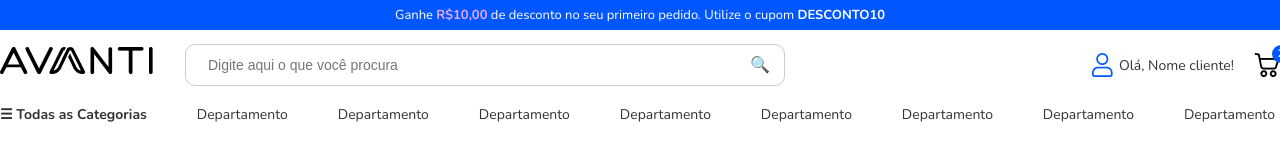
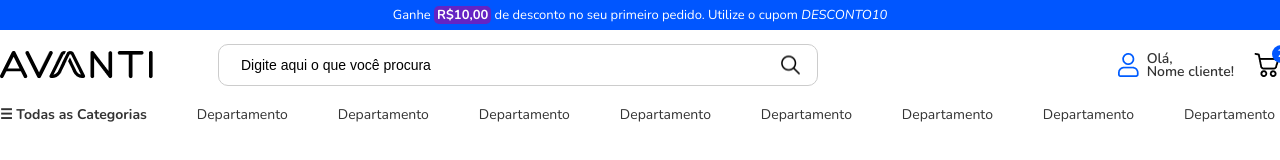
Before and after one commit to CarlosHerbertDev/site-avanti, a plain HTML site: page index3.html in a window 1280 px wide. Drawn offline with nearby package versions, Linux system fonts and the light colour scheme.

Commit message:
criando card image do header

```diff
--- a/index3.html
+++ b/index3.html
@@ -12,7 +12,7 @@
 <body>
     <header class="header">
         <div class="promo-bar">
-            Ganhe <span>R$10,00</span> de desconto no seu primeiro pedido. Utilize o cupom <strong>DESCONTO10</strong>
+            Ganhe <span>R$10,00</span> de desconto no seu primeiro pedido. Utilize o cupom <i>DESCONTO10</i>
         </div>
         <div class="container-header">
             <div class="header-top">
@@ -28,7 +28,10 @@
                 </div>
 
                 <div class="icons">
-                  <span><img src="./src/assets/perfil.png" alt="perfil-image">Olá, Nome cliente!</span>
+                  <div class="container-client">
+                    <img src="./src/assets/perfil.png" alt="perfil-image">
+                    <p><span>Olá,</span>Nome cliente!</p>
+                  </div>
                   <span class="cart"><img src="./src/assets/carrinho.png" alt="cart-image"></span>
                 </div>
               </div>
--- a/src/css/global.css
+++ b/src/css/global.css
@@ -11,6 +11,8 @@ body {
     margin: 0 auto;
     height: 100vh;
     font-family: 'Nunito', sans-serif;
+    font-size: 14px;
+    font-weight: 400;
   }
 
 
--- a/src/css/sections/header.css
+++ b/src/css/sections/header.css
@@ -11,8 +11,10 @@
 }
 
 .promo-bar span {
-  color: #e8a7ff;
-  font-weight: bold;
+  font-weight: 700;
+  background-color: #6424c4;
+  padding-inline: 3px;
+  border-radius: 5px;
 }
 
 .container-header {
@@ -39,6 +41,8 @@
   font-size: 24px;
   font-weight: bold;
   letter-spacing: 1px;
+  display: flex;
+  align-items: center;
 }
 
 .logo-container {
@@ -52,27 +56,37 @@
   max-width: 600px;
   border: 1px solid #ccc;
   border-radius: 10px;
-  margin: 0 32px;
+  margin: 0 65px;
   position: relative;
   display: flex;
   align-items: center;
 }
 
 .search-container input {
-  width: 90%;
+  width: 100%;
   margin: 12px;
   padding-inline: 10px 50px;
   font-size: 14px;
   border: none;
 }
 
+.search-container input::placeholder {
+  font-weight: 500;
+  color: #000;
+}
+
+
 .search-container input:focus {
   outline: none;
 }
 
 .search-container::after {
-  content: "🔍";
+  content: "";
+  background-image: url(../../assets/icons8-pesquisar-25.png);
+  width: 25px;
+  height: 25px;
   position: absolute;
+  cursor: pointer;
   right: 14px;
   top: 50%;
   transform: translateY(-50%);
@@ -116,6 +130,21 @@
   font-weight: bold;
 }
 
+.icons .container-client {
+  display: flex;
+  align-items: center;
+  gap: 8px;
+  width: 100%;
+}
+
+.icons .container-client p {
+  font-size: 14px;
+  font-weight: 600;
+  display: flex;
+  flex-direction: column;
+  align-items: start;
+  line-height: 13px;
+}
 .nav-menu {
   display: flex;
   justify-content: space-between;
@@ -166,8 +195,6 @@
   box-shadow: 0 4px 8px -1px rgba(0, 0, 0, 0.1);
   margin-top: 10px;
   margin-inline: 10px;
-  font-size: 14px;
-  font-weight: 400;
   transition: ease-in-out 0.2s;
 }
 .mega-menu-item {
@@ -230,11 +257,15 @@
   display: flex;
   justify-content: space-between;
   width: 100%;
+  font-size: 14px;
+  font-weight: 400;
   transition: ease-in-out 0.6s;
 }
 
 .title-departament {
   padding-top: 17px;
+  font-size: 16px;
+  font-weight: 600;
 }
 
 .categories-ul-header, .title-departament {
```
Also changed, not shown: src/assets/Frame 48.png (added), src/assets/icons8-pesquisar-20.png (added), src/assets/icons8-pesquisar-25.png (added), src/assets/icons8-pesquisar-30.png (added), 1 other file.
